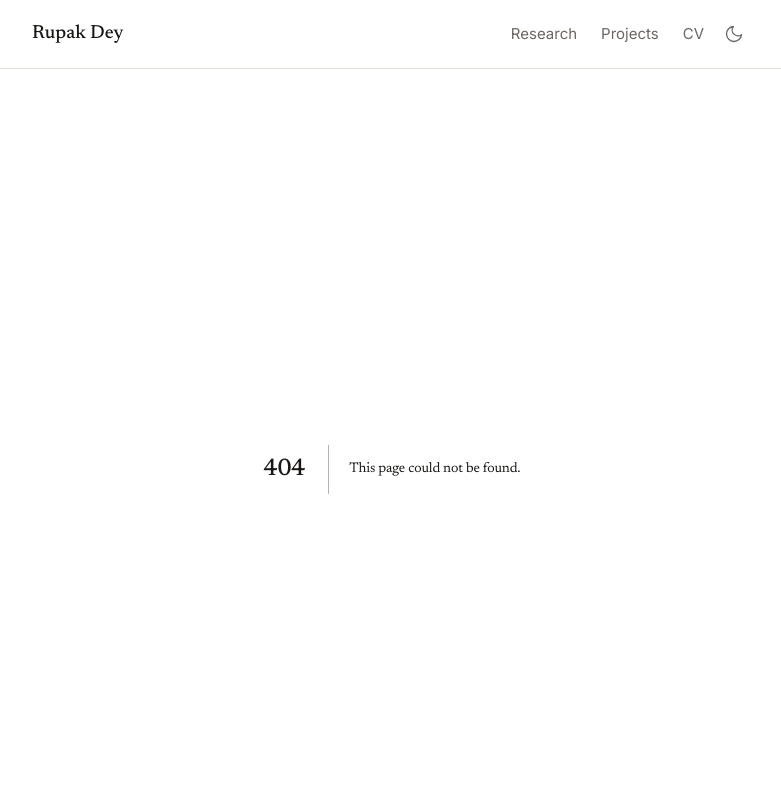
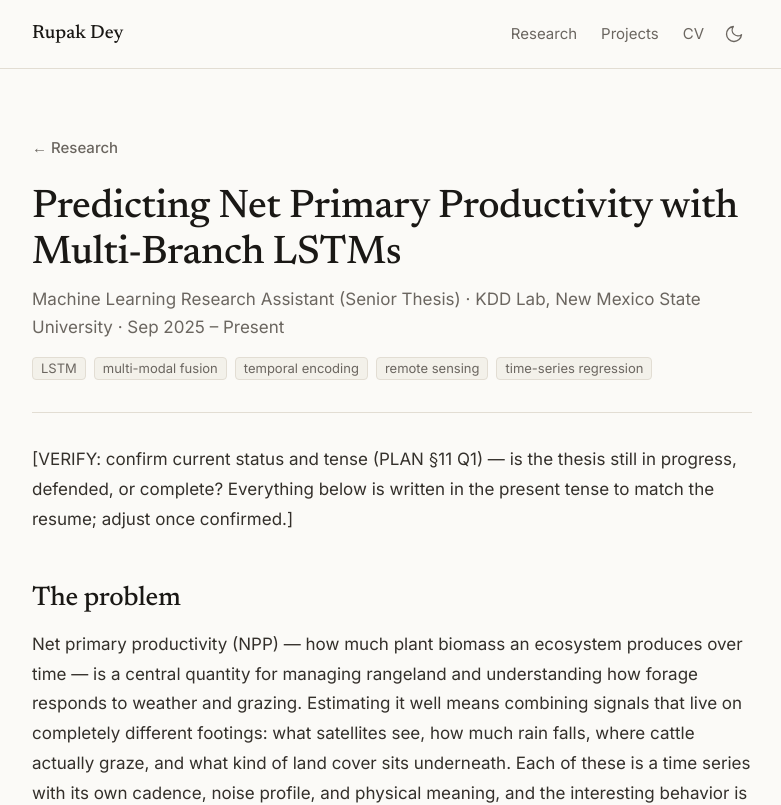
Before and after one commit to rdey08/personal-site, a Next.js app: page /research/npp-lstm in a window 1280 px wide. Before the commit this address had no page. Shown: the top 805 px of the page, without its empty margins (248-1029 px from the left). Built offline with nearby package versions, Linux system fonts and the light colour scheme.

Commit message:
feat: research index + research/project detail pages (static params, shared DetailArticle)

```diff
--- /dev/null
+++ b/src/app/projects/[slug]/page.tsx
@@ -0,0 +1,53 @@
+import type { Metadata } from "next";
+import { notFound } from "next/navigation";
+import { getProject, getProjects } from "@/lib/content";
+import { formatPeriod } from "@/lib/format";
+import { DetailArticle } from "@/components/DetailArticle";
+
+// Detail pages exist only for flagship-tier projects (PLAN §3).
+export function generateStaticParams() {
+  return getProjects()
+    .filter((p) => p.meta.tier === "flagship")
+    .map((p) => ({ slug: p.meta.slug }));
+}
+
+export async function generateMetadata({
+  params,
+}: {
+  params: Promise<{ slug: string }>;
+}): Promise<Metadata> {
+  const { slug } = await params;
+  const project = getProject(slug);
+  if (!project) return {};
+  return { title: project.meta.title, description: project.meta.summary };
+}
+
+export default async function ProjectPage({
+  params,
+}: {
+  params: Promise<{ slug: string }>;
+}) {
+  const { slug } = await params;
+  const project = getProject(slug);
+  if (!project || project.meta.tier !== "flagship") notFound();
+
+  const { meta, body } = project;
+  const subtitle = [
+    meta.role,
+    formatPeriod({ start: meta.period.start, end: meta.period.end }),
+  ]
+    .filter(Boolean)
+    .join(" · ");
+
+  return (
+    <DetailArticle
+      title={meta.title}
+      subtitle={subtitle}
+      chips={meta.stack}
+      chipsLabel="Stack"
+      backHref="/projects"
+      backLabel="Projects"
+      body={body}
+    />
+  );
+}
--- /dev/null
+++ b/src/app/research/[slug]/page.tsx
@@ -0,0 +1,43 @@
+import type { Metadata } from "next";
+import { notFound } from "next/navigation";
+import { getResearchThread, getResearchThreads } from "@/lib/content";
+import { formatPeriod } from "@/lib/format";
+import { DetailArticle } from "@/components/DetailArticle";
+
+export function generateStaticParams() {
+  return getResearchThreads().map((t) => ({ slug: t.meta.slug }));
+}
+
+export async function generateMetadata({
+  params,
+}: {
+  params: Promise<{ slug: string }>;
+}): Promise<Metadata> {
+  const { slug } = await params;
+  const thread = getResearchThread(slug);
+  if (!thread) return {};
+  return { title: thread.meta.title, description: thread.meta.summary };
+}
+
+export default async function ResearchThreadPage({
+  params,
+}: {
+  params: Promise<{ slug: string }>;
+}) {
+  const { slug } = await params;
+  const thread = getResearchThread(slug);
+  if (!thread) notFound();
+
+  const { meta, body } = thread;
+  return (
+    <DetailArticle
+      title={meta.title}
+      subtitle={`${meta.role} · ${meta.org} · ${formatPeriod(meta.period)}`}
+      chips={meta.methods}
+      chipsLabel="Methods"
+      backHref="/research"
+      backLabel="Research"
+      body={body}
+    />
+  );
+}
--- /dev/null
+++ b/src/app/research/page.tsx
@@ -0,0 +1,43 @@
+import type { Metadata } from "next";
+import { getPublications, getResearchThreads } from "@/lib/content";
+import { PageHeader } from "@/components/PageHeader";
+import { Section } from "@/components/Section";
+import { ResearchCard } from "@/components/ResearchCard";
+import { PublicationList } from "@/components/PublicationList";
+
+export const metadata: Metadata = {
+  title: "Research",
+  description:
+    "Applied machine learning research — multi-branch LSTMs for predicting net primary productivity — and academic presentations.",
+};
+
+export default function ResearchPage() {
+  const threads = getResearchThreads();
+  const publications = getPublications();
+
+  return (
+    <>
+      <PageHeader
+        title="Research"
+        lead="Applied machine learning for scientific problems — fusing messy, multi-modal real-world data into predictions scientists can use."
+      />
+
+      <Section className="py-4">
+        <div className="grid gap-5">
+          {threads.map((t) => (
+            <ResearchCard key={t.meta.slug} thread={t.meta} />
+          ))}
+        </div>
+      </Section>
+
+      {publications.length > 0 && (
+        <Section className="py-12">
+          <h2 className="mb-6 text-2xl font-medium text-ink-strong">
+            Publications &amp; Presentations
+          </h2>
+          <PublicationList publications={publications} />
+        </Section>
+      )}
+    </>
+  );
+}
--- /dev/null
+++ b/src/components/DetailArticle.tsx
@@ -0,0 +1,53 @@
+import Link from "next/link";
+import { Mdx } from "@/lib/mdx";
+import { Section } from "./Section";
+import { MetaChips } from "./MetaChips";
+import { Prose } from "./Prose";
+
+// Shared layout for research and flagship-project detail pages.
+export function DetailArticle({
+  title,
+  subtitle,
+  chips,
+  chipsLabel,
+  backHref,
+  backLabel,
+  body,
+}: {
+  title: string;
+  subtitle?: string;
+  chips?: readonly string[];
+  chipsLabel?: string;
+  backHref: string;
+  backLabel: string;
+  body: string;
+}) {
+  return (
+    <Section as="article" className="pt-12 pb-8 sm:pt-16">
+      <Link
+        href={backHref}
+        className="text-sm font-medium text-ink-muted transition-colors duration-[--duration-fast] hover:text-accent"
+      >
+        ← {backLabel}
+      </Link>
+
+      <header className="mt-6 border-b border-line pb-8">
+        <h1 className="text-3xl font-medium text-ink-strong sm:text-4xl">
+          {title}
+        </h1>
+        {subtitle && <p className="mt-2 text-ink-muted">{subtitle}</p>}
+        {chips && chips.length > 0 && (
+          <div className="mt-4">
+            <MetaChips items={chips} label={chipsLabel} />
+          </div>
+        )}
+      </header>
+
+      <div className="mt-8">
+        <Prose>
+          <Mdx source={body} />
+        </Prose>
+      </div>
+    </Section>
+  );
+}
--- /dev/null
+++ b/src/components/PageHeader.tsx
@@ -0,0 +1,23 @@
+import type { ReactNode } from "react";
+import { Section } from "./Section";
+
+export function PageHeader({
+  title,
+  lead,
+}: {
+  title: string;
+  lead?: ReactNode;
+}) {
+  return (
+    <Section className="pt-16 pb-8 sm:pt-20">
+      <h1 className="text-3xl font-medium text-ink-strong sm:text-4xl">
+        {title}
+      </h1>
+      {lead && (
+        <p className="mt-3 max-w-[var(--measure)] text-lg text-ink-muted">
+          {lead}
+        </p>
+      )}
+    </Section>
+  );
+}
--- a/src/components/ResearchCard.tsx
+++ b/src/components/ResearchCard.tsx
@@ -1,17 +1,7 @@
 import Link from "next/link";
 import type { ResearchThread } from "@/content/schema";
+import { formatPeriod } from "@/lib/format";
 import { MetaChips } from "./MetaChips";
-
-function periodLabel(p: ResearchThread["period"]): string {
-  const fmt = (s: string) =>
-    s === "present"
-      ? "Present"
-      : new Date(`${s}-01`).toLocaleDateString("en-US", {
-          month: "short",
-          year: "numeric",
-        });
-  return `${fmt(p.start)} – ${fmt(p.end)}`;
-}
 
 // Used on home (as the Research flagship card) and the research index.
 export function ResearchCard({
@@ -33,7 +23,7 @@ export function ResearchCard({
       )}
       <h3 className="text-xl font-medium text-ink-strong">{thread.title}</h3>
       <p className="mt-1 text-sm text-ink-muted">
-        {thread.org} · {periodLabel(thread.period)}
+        {thread.org} · {formatPeriod(thread.period)}
       </p>
       <p className="mt-3 leading-relaxed text-ink">{thread.summary}</p>
       <div className="mt-4">
--- /dev/null
+++ b/src/lib/format.ts
@@ -0,0 +1,15 @@
+export function formatMonth(ym: string): string {
+  if (ym === "present") return "Present";
+  return new Date(`${ym}-01T00:00:00`).toLocaleDateString("en-US", {
+    month: "short",
+    year: "numeric",
+  });
+}
+
+export function formatPeriod(p: {
+  start: string;
+  end?: string | "present";
+}): string {
+  const end = p.end ? formatMonth(p.end) : "Present";
+  return `${formatMonth(p.start)} – ${end}`;
+}
```
